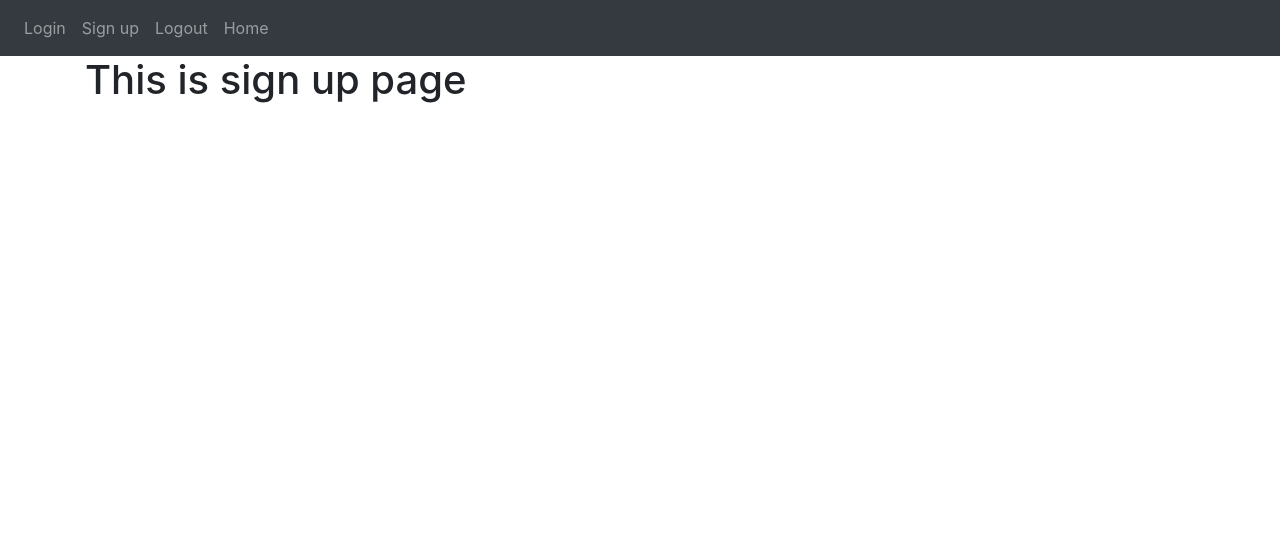
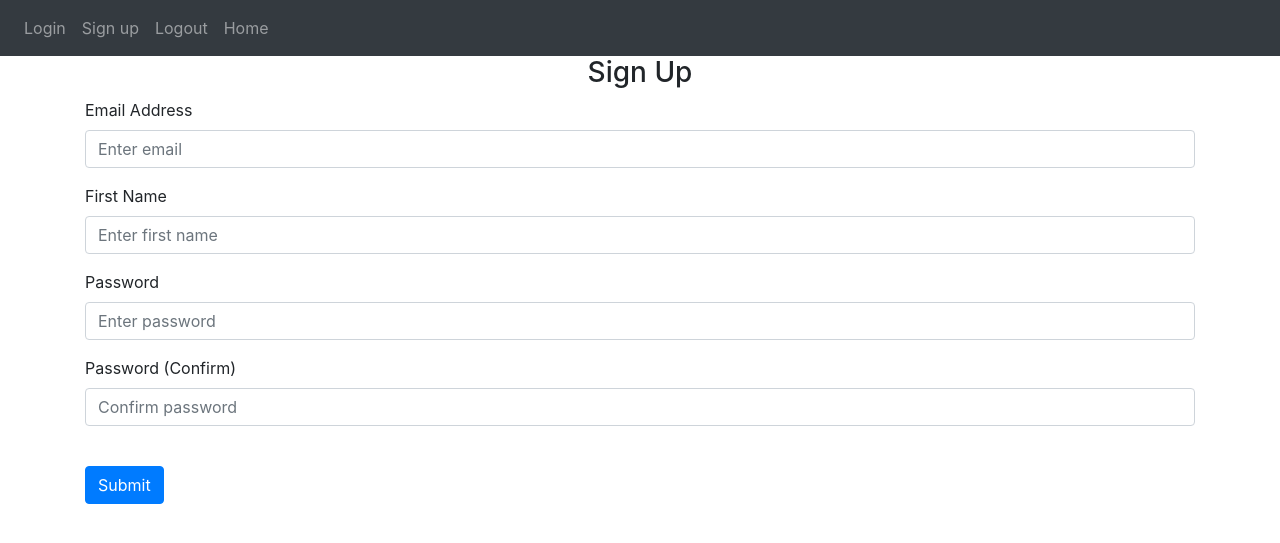
Before and after one commit to modemobpsycho/flask-sneaker-store, a Flask app: page /sign-up in a window 1280 px wide. Shown: the top 543 px of the page. Run offline with Flask 3, Linux system fonts and the light colour scheme; some libraries are stand-ins or nearby versions.

Commit message:
sign up html v1

```diff
--- a/website/templates/sign_up.html
+++ b/website/templates/sign_up.html
@@ -1,4 +1,48 @@
 {% extends "base.html" %} {% block title %}Sign Up{% endblock %} {%block content
 %}
-<h1>This is sign up page</h1>
+<form method="POST">
+	<h3 align="center">Sign Up</h3>
+	<div class="form-group">
+		<label for="email">Email Address</label>
+		<input
+			type="email"
+			class="form-control"
+			id="email"
+			name="email"
+			placeholder="Enter email"
+		/>
+	</div>
+	<div class="form-group">
+		<label for="firstName">First Name</label>
+		<input
+			type="text"
+			class="form-control"
+			id="firstName"
+			name="firstName"
+			placeholder="Enter first name"
+		/>
+	</div>
+	<div class="form-group">
+		<label for="password1">Password</label>
+		<input
+			type="password"
+			class="form-control"
+			id="password1"
+			name="password1"
+			placeholder="Enter password"
+		/>
+	</div>
+	<div class="form-group">
+		<label for="password2">Password (Confirm)</label>
+		<input
+			type="password"
+			class="form-control"
+			id="password2"
+			name="password2"
+			placeholder="Confirm password"
+		/>
+	</div>
+	<br />
+	<button type="submit" class="btn btn-primary">Submit</button>
+</form>
 {% endblock%}
```
